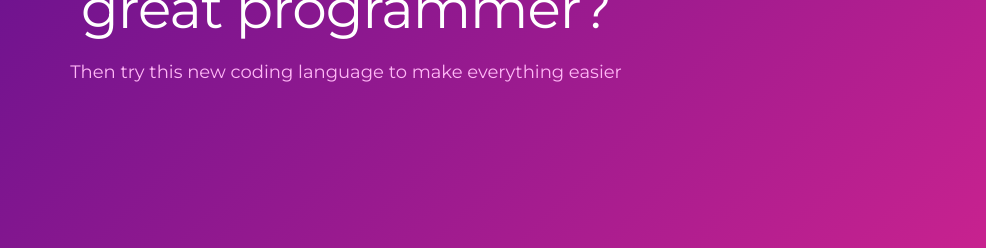
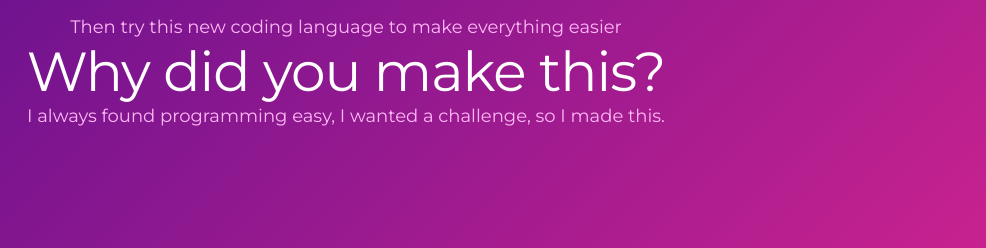
Before and after one commit to BeGamess/scriptex, a plain HTML site: page index.html in a window 1280 px wide. Shown: the part 245-493 px from the top of the page, 294-1280 px from the left. Drawn offline with Linux system fonts and the light colour scheme.

Commit message:
Update index.html

```diff
--- a/index.html
+++ b/index.html
@@ -24,6 +24,8 @@
                 <h1>Always wanted to be a great programmer?</h1>
                 <br>
                 <p>Then try this new coding language to make everything easier</p>
+                <h1>Why did you make this?</h1>
+                <p>I always found programming easy, I wanted a challenge, so I made this.</p>
             </div>
         </header>
     </body>
```
